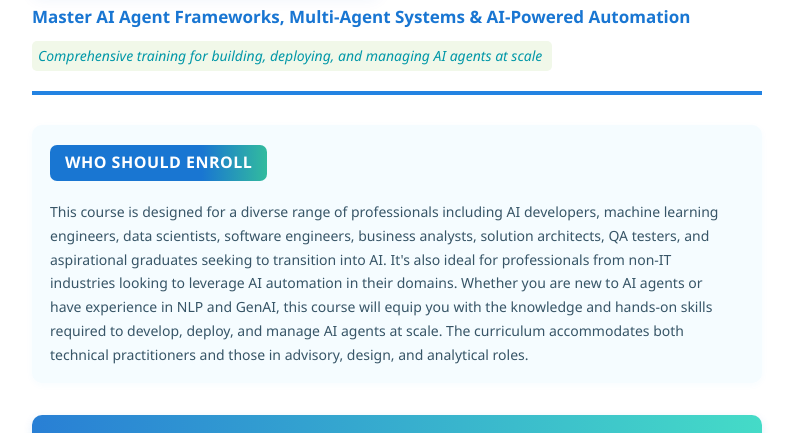
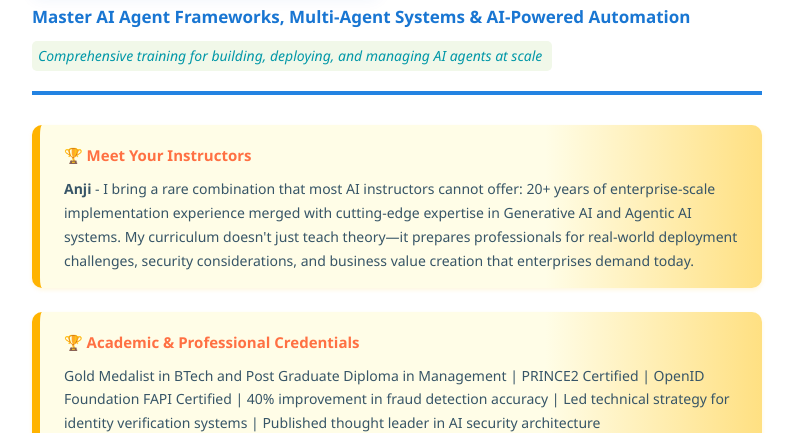
Before and after one commit to anjiaistudio/Agentic-AI-GenAI-1.0, a plain HTML site: page index.html in a window 1280 px wide. Shown: the part 117-550 px from the top of the page, without its empty margins (243-1036 px from the left). Drawn offline with Linux system fonts and the light colour scheme.

Commit message:
Update index.html

```diff
--- a/index.html
+++ b/index.html
@@ -294,6 +294,18 @@
             <div class="subtitle">Master AI Agent Frameworks, Multi-Agent Systems & AI-Powered Automation</div>
             <div class="tagline">Comprehensive training for building, deploying, and managing AI agents at scale</div>
         </div>
+<div class="highlight-box">
+            <div class="title">🏆 Meet Your Instructors</div>
+            <div class="section-content">
+                <strong>Anji</strong> - I bring a rare combination that most AI instructors cannot offer: 20+ years of enterprise-scale implementation experience merged with cutting-edge expertise in Generative AI and Agentic AI systems. My curriculum doesn't just teach theory—it prepares professionals for real-world deployment challenges, security considerations, and business value creation that enterprises demand today.
+            </div>
+        </div>
+           <div class="highlight-box">
+            <div class="title">🏆 Academic & Professional Credentials</div>
+            <div class="section-content">
+                Gold Medalist in BTech and Post Graduate Diploma in Management | PRINCE2 Certified | OpenID Foundation FAPI Certified | 40% improvement in fraud detection accuracy | Led technical strategy for identity verification systems | Published thought leader in AI security architecture
+            </div>
+        </div>
 
         <div class="section">
             <div class="section-title">Who Should Enroll</div>
@@ -301,6 +313,7 @@
                 This course is designed for a diverse range of professionals including AI developers, machine learning engineers, data scientists, software engineers, business analysts, solution architects, QA testers, and aspirational graduates seeking to transition into AI. It's also ideal for professionals from non-IT industries looking to leverage AI automation in their domains. Whether you are new to AI agents or have experience in NLP and GenAI, this course will equip you with the knowledge and hands-on skills required to develop, deploy, and manage AI agents at scale. The curriculum accommodates both technical practitioners and those in advisory, design, and analytical roles.
             </div>
         </div>
+
 
         <div class="stats">
             <div class="stat-item">
@@ -321,7 +334,7 @@
             </div>
         </div>
 
-        <div class="highlight-box">
+         <div class="highlight-box">
             <div class="title">🎯 Learning Objectives</div>
             <div class="section-content">
                 <span class="checkmark">✅</span> Master AI Agent Frameworks: LangChain, LangGraph, CrewAI, LangFlow<br>
@@ -333,6 +346,7 @@
                 <span class="checkmark">✅</span> Build chatbots, agents, Advanced Agentic AI agents
             </div>
         </div>
+
 
         <div class="section">
             <div class="section-title">Prerequisites & Requirements</div>
@@ -497,12 +511,7 @@
             </div>
         </div>
 
-        <div class="highlight-box">
-            <div class="title">🏆 Meet Your Instructors</div>
-            <div class="section-content">
-                <strong>Anji</strong> - I bring a rare combination that most AI instructors cannot offer: 20+ years of enterprise-scale implementation experience merged with cutting-edge expertise in Generative AI and Agentic AI systems. My curriculum doesn't just teach theory—it prepares professionals for real-world deployment challenges, security considerations, and business value creation that enterprises demand today.
-            </div>
-        </div>
+
 
         <div class="cta-section">
             <h3>Transform Your AI Career Today</h3>
```
